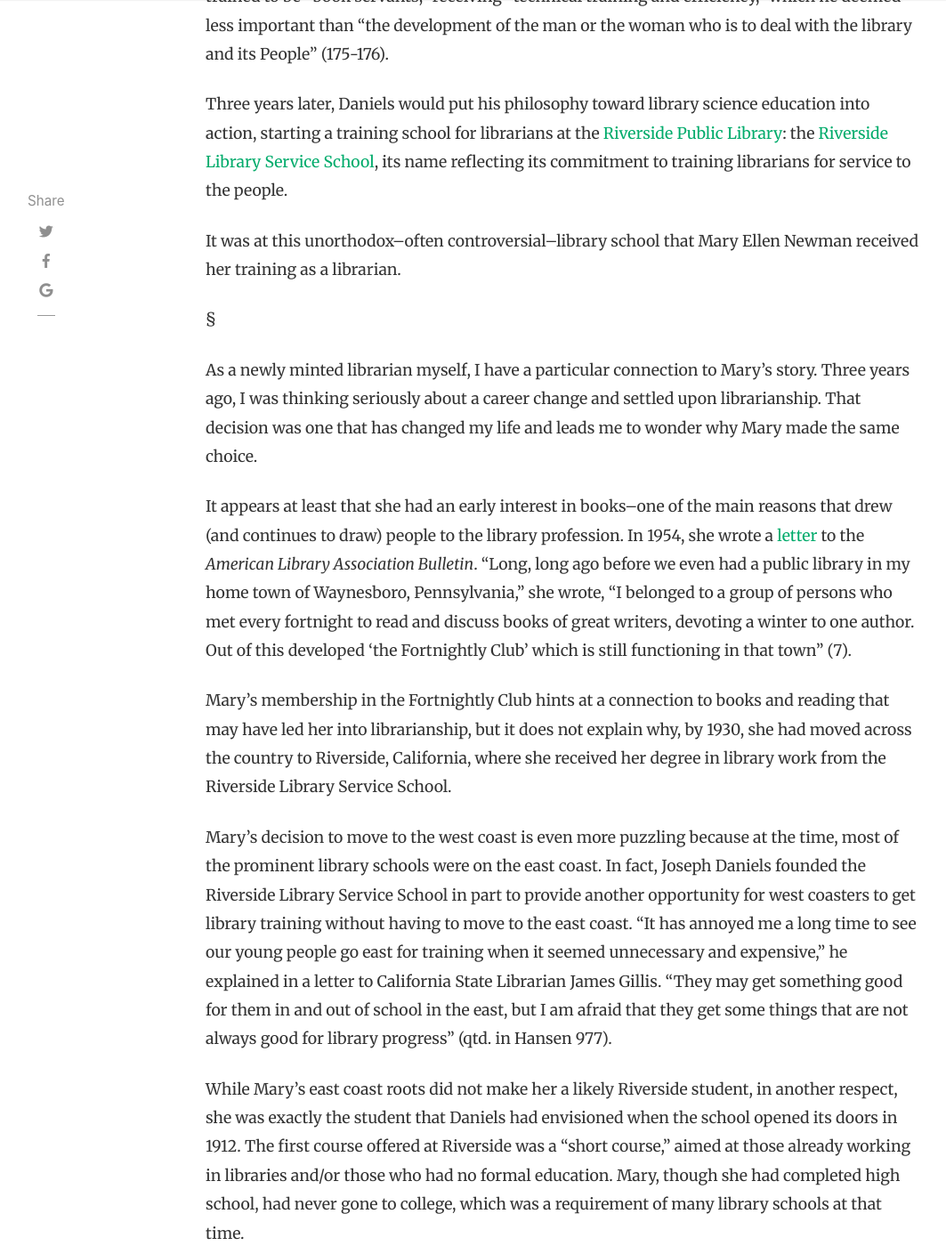
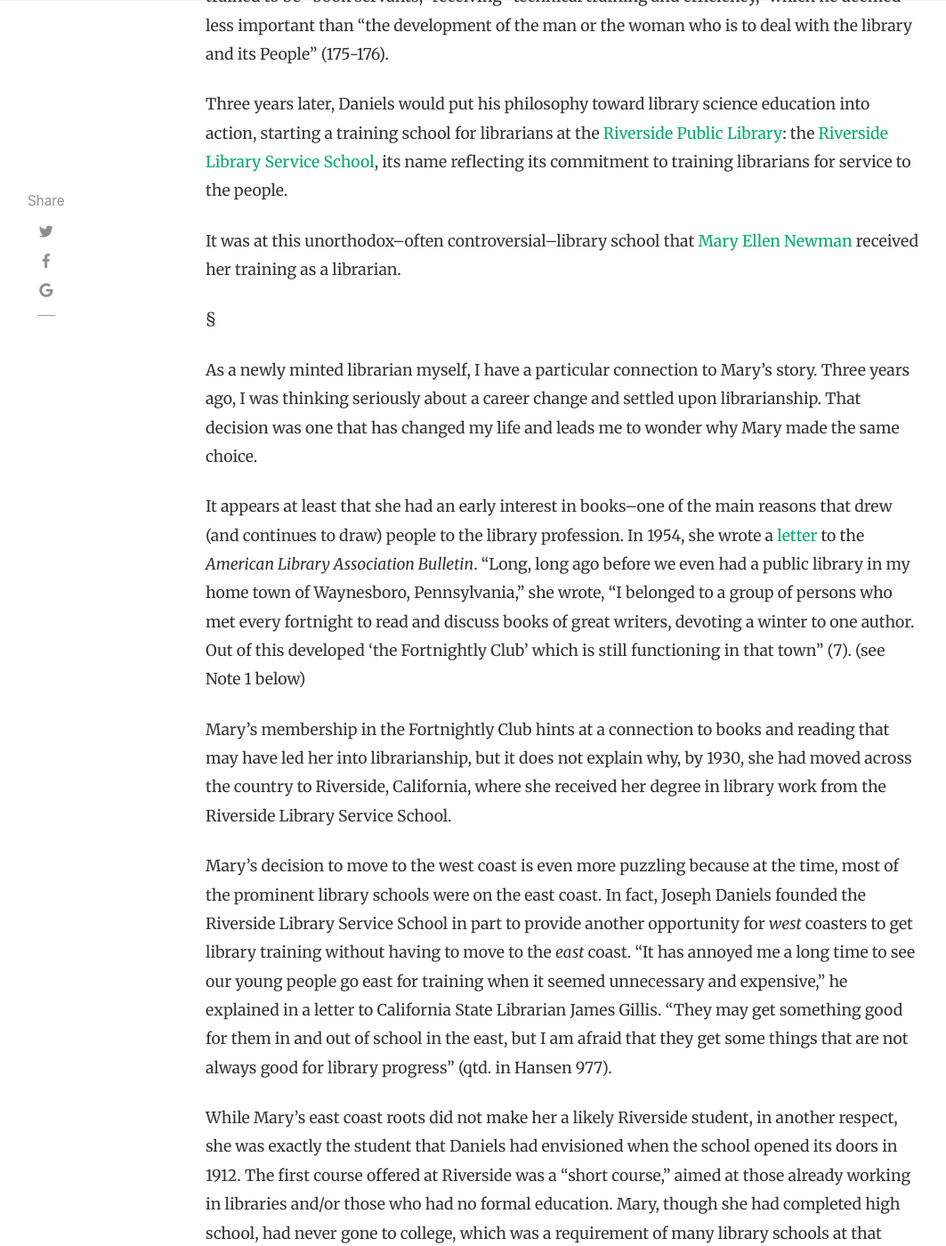
Before and after one commit to aabn/newman-aunts, a Jekyll site: the page built from _posts/2016-12-15-mary-riverside-library-service-school.md, in a window 1280 px wide and 1400 px high, scrolled down 1322 px. Shown: the whole window at 89% size, without its empty margins (54-1117 px from the left). Built offline with Jekyll 4.4.1, drawn with Linux system fonts in a browser that asks for light colours; nearby versions of some CDN libraries; comment, search, counter and statistics services are not loaded; some of the changed text lies outside the part shown.

Commit message:
Fixed links in posts

```diff
--- a/_posts/2016-12-15-mary-riverside-library-service-school.md
+++ b/_posts/2016-12-15-mary-riverside-library-service-school.md
@@ -13,17 +13,17 @@
 
 Three years later, Daniels would put his philosophy toward library science education into action, starting a training school for librarians at the [Riverside Public Library](https://www.riversideca.gov/library/about_history.asp): the [Riverside Library Service School](https://riversideca.gov/library/history_aids_libraryschool.asp), its name reflecting its commitment to training librarians for service to the people.
 
-It was at this unorthodox--often controversial--library school that Mary Ellen Newman received her training as a librarian.
+It was at this unorthodox--often controversial--library school that [Mary Ellen Newman]({{site.baseurl}}/mary) received her training as a librarian.
 
 §
 
 As a newly minted librarian myself, I have a particular connection to Mary’s story. Three years ago, I was thinking seriously about a career change and settled upon librarianship. That decision was one that has changed my life and leads me to wonder why Mary made the same choice.
 
-It appears at least that she had an early interest in books--one of the main reasons that drew (and continues to draw) people to the library profession. In 1954, she wrote a [letter](http://www.jstor.org/stable/25694134?seq=1#page_scan_tab_contents) to the *American Library Association Bulletin*. “Long, long ago before we even had a public library in my home town of Waynesboro, Pennsylvania,” she wrote, “I belonged to a group of persons who met every fortnight to read and discuss books of great writers, devoting a winter to one author. Out of this developed ‘the Fortnightly Club’ which is still functioning in that town” (7).
+It appears at least that she had an early interest in books--one of the main reasons that drew (and continues to draw) people to the library profession. In 1954, she wrote a [letter](http://www.jstor.org/stable/25694134?seq=1#page_scan_tab_contents) to the *American Library Association Bulletin*. “Long, long ago before we even had a public library in my home town of Waynesboro, Pennsylvania,” she wrote, “I belonged to a group of persons who met every fortnight to read and discuss books of great writers, devoting a winter to one author. Out of this developed ‘the Fortnightly Club’ which is still functioning in that town” (7). (see Note 1 below)
 
 Mary’s membership in the Fortnightly Club hints at a connection to books and reading that may have led her into librarianship, but it does not explain why, by 1930, she had moved across the country to Riverside, California, where she received her degree in library work from the Riverside Library Service School.
 
-Mary's decision to move to the west coast is even more puzzling because at the time, most of the prominent library schools were on the east coast. In fact, Joseph Daniels founded the Riverside Library Service School in part to provide another opportunity for west coasters to get library training without having to move to the east coast. “It has annoyed me a long time to see our young people go east for training when it seemed unnecessary and expensive,” he explained in a letter to California State Librarian James Gillis. “They may get something good for them in and out of school in the east, but I am afraid that they get some things that are not always good for library progress” (qtd. in Hansen 977).
+Mary's decision to move to the west coast is even more puzzling because at the time, most of the prominent library schools were on the east coast. In fact, Joseph Daniels founded the Riverside Library Service School in part to provide another opportunity for *west* coasters to get library training without having to move to the *east* coast. “It has annoyed me a long time to see our young people go east for training when it seemed unnecessary and expensive,” he explained in a letter to California State Librarian James Gillis. “They may get something good for them in and out of school in the east, but I am afraid that they get some things that are not always good for library progress” (qtd. in Hansen 977).
 
 While Mary's east coast roots did not make her a likely Riverside student, in another respect, she was exactly the student that Daniels had envisioned when the school opened its doors in 1912. The first course offered at Riverside was a “short course,” aimed at those already working in libraries and/or those who had no formal education. Mary, though she had completed high school, had never gone to college, which was a requirement of many library schools at that time.
 
@@ -31,7 +31,7 @@
 
 Daniels’s school was also renowned--or perhaps notorious--for his unorthodox approach to library school curriculum. Namely, that there was none. In his [1913 *Public Libraries* article](https://books.google.com/books?id=3LQUAAAAYAAJ&pg=PA19&dq=what+i+believe+about+library+schools+daniels&hl=en&sa=X&ved=0ahUKEwifp-LL5qvQAhXL64MKHXjKBYcQ6AEIOjAD#v=onepage&q=what%20i%20believe%20about%20library%20schools%20daniels&f=false), he outlined eleven points on “What I believe about library schools,” starting with “A library school should be conducted in a library, or adjacent to a library where people are served every day. People are the real consideration in a library.” He proposed dividing students into groups and having them rotate through each department in the library, preparing weekly reports “of all work and study, by station and by hours and by subject matter.” There would be “no assigned reading whatever: Let them listen at lectures or hunt for it,” and lectures should be given “only when needed and then by notable experts who have something more than knowledge of subject matter” (18-19).
 
-It appears that many of these ideas were put into practice at the Riverside Library Service School--to the consternation of many. Daniels’s approach to library education was criticized by many of his peers. One of the main sources of criticism was the Williamson Reports, reports evaluating library schools researched and written by Charles C. Williamson for the Carnegie Corporation.2
+It appears that many of these ideas were put into practice at the Riverside Library Service School--to the consternation of many. Daniels’s approach to library education was criticized by many of his peers. One of the main sources of criticism was the Williamson Reports, reports evaluating library schools researched and written by Charles C. Williamson for the Carnegie Corporation. (see Note 2 below)
 
 Williamson did not think much of the Riverside Library Service School. “Of the school itself there was little tangible evidence," he wrote. "What I saw going on was not much more than apprentice, or a ‘learn by doing’ method, but yet I left Riverside feeling that a year spent in that environment, no matter what the character of the formal instruction, would be excellent preparation for service in small town and rural libraries” (212). He rejected the idea that a public library could provide professional education for librarians and advised that the school at Riverside close and “all the library interests of the state” be focused on other schools in Los Angeles and Berkeley (212).
 
@@ -47,9 +47,9 @@
 
 
 
-1 Todd Dorsett’s [*Waynesboro As We Knew It*](https://books.google.com/books?id=Ynx6jIfuU2YC&lpg=PA57&ots=M_0qvRfLGW&dq=fortnightly%20club%20waynesboro%20pennsylvania&pg=PA145#v=onepage&q=fortnightly%20club&f=false) describes the founding of the “Fortnightly Club,” attributing more than just reading to its activities. “A small group of local young ladies calling themselves the ‘Brownies’ took jaunts into the countryside, and camped at Mont Alto and the present Renfrew Museum and Park, which they christened ‘Camp Willow.’ They studied nature, wrote essays, and held entertainments” (145). One of the original “Brownies” was Mary R. Frantz, who was Mary’s first cousin, once removed. (Mary Frantz was Mary’s mother Emma Frantz’s first cousin--Mary Frantz’s father Benjamin Frantz and Emma’s father Samuel Frantz were brothers. Mary Frantz and Mary Newman were the same age, despite being in different generations.)
+Note 1: Todd Dorsett’s [*Waynesboro As We Knew It*](https://books.google.com/books?id=Ynx6jIfuU2YC&lpg=PA57&ots=M_0qvRfLGW&dq=fortnightly%20club%20waynesboro%20pennsylvania&pg=PA145#v=onepage&q=fortnightly%20club&f=false) describes the founding of the “Fortnightly Club,” attributing more than just reading to its activities. “A small group of local young ladies calling themselves the ‘Brownies’ took jaunts into the countryside, and camped at Mont Alto and the present Renfrew Museum and Park, which they christened ‘Camp Willow.’ They studied nature, wrote essays, and held entertainments” (145). One of the original “Brownies” was Mary R. Frantz, who was Mary’s first cousin, once removed. (Mary Frantz was Mary’s mother Emma Frantz’s first cousin--Mary Frantz’s father Benjamin Frantz and Emma’s father Samuel Frantz were brothers. Mary Frantz and Mary Newman were the same age, despite being in different generations.)
 
-2 In 1919, the Carnegie Corporation enlisted Dr. Charles C. Williamson, Head of the Division of Economics and Sociology at the New York Public Library, to evaluate American library schools. As described in the foreword to the report, "all of the library schools in the United States were visited and carefully examined; the most expert opinions on the problem were analyzed and compared; and, finally, the use made of the product of these schools, together with the need and demand for more and better training, was subjected to as thorough a statistical study as the available material permitted" (v).
+Note 2: In 1919, the Carnegie Corporation enlisted Dr. Charles C. Williamson, Head of the Division of Economics and Sociology at the New York Public Library, to evaluate American library schools. As described in the foreword to the report, "all of the library schools in the United States were visited and carefully examined; the most expert opinions on the problem were analyzed and compared; and, finally, the use made of the product of these schools, together with the need and demand for more and better training, was subjected to as thorough a statistical study as the available material permitted" (v).
 
 **Works Referenced**
 
```
Also changed, not shown: other parts of _posts/2016-12-15-mary-riverside-library-service-school.md (+1 -1 lines), _posts/2016-09-23-agnes-forestry.md (+2 -2 lines), _posts/2016-10-10-eve-last-year-kentucky.md (+5 -5 lines), 6 other files.
